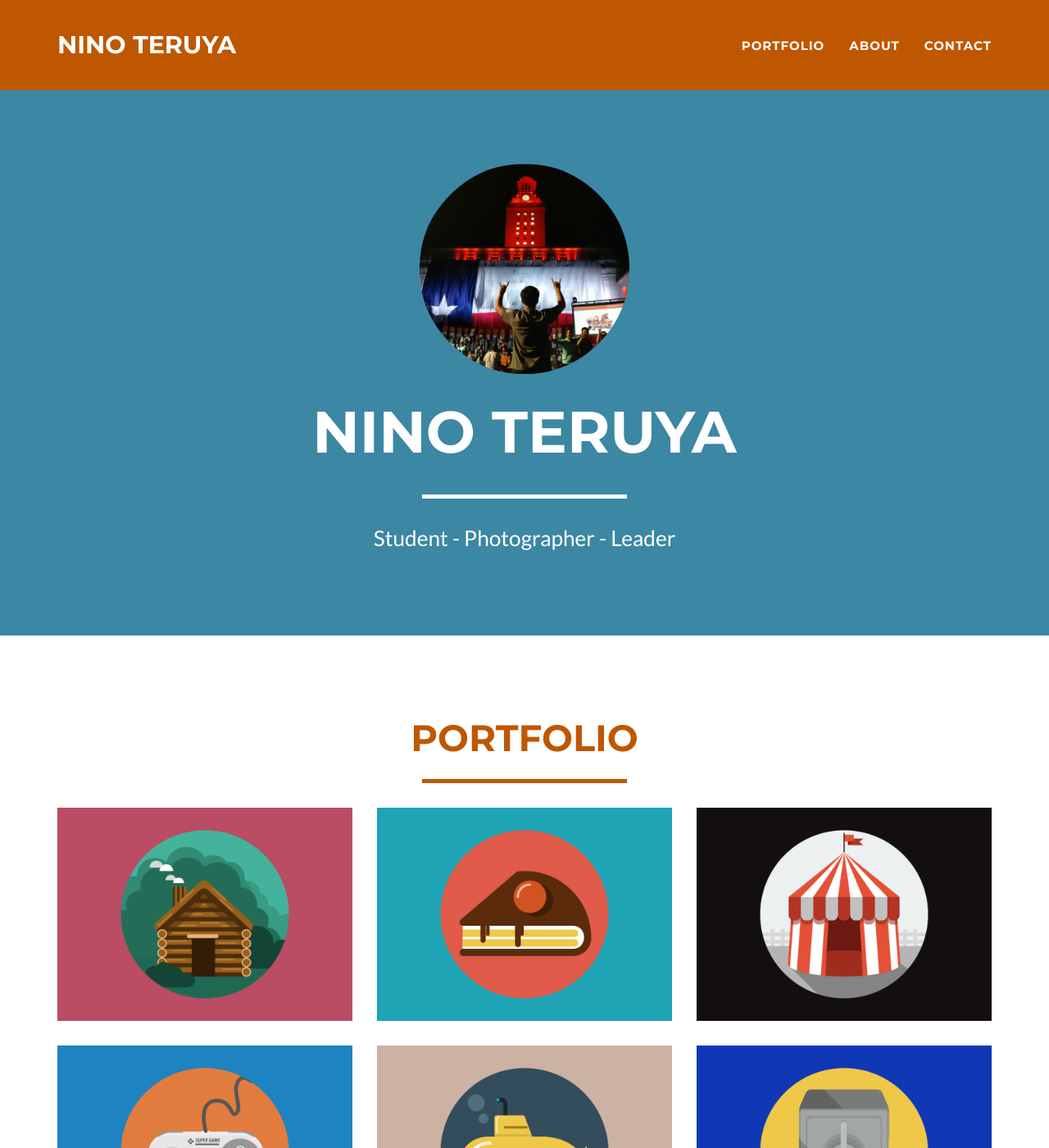
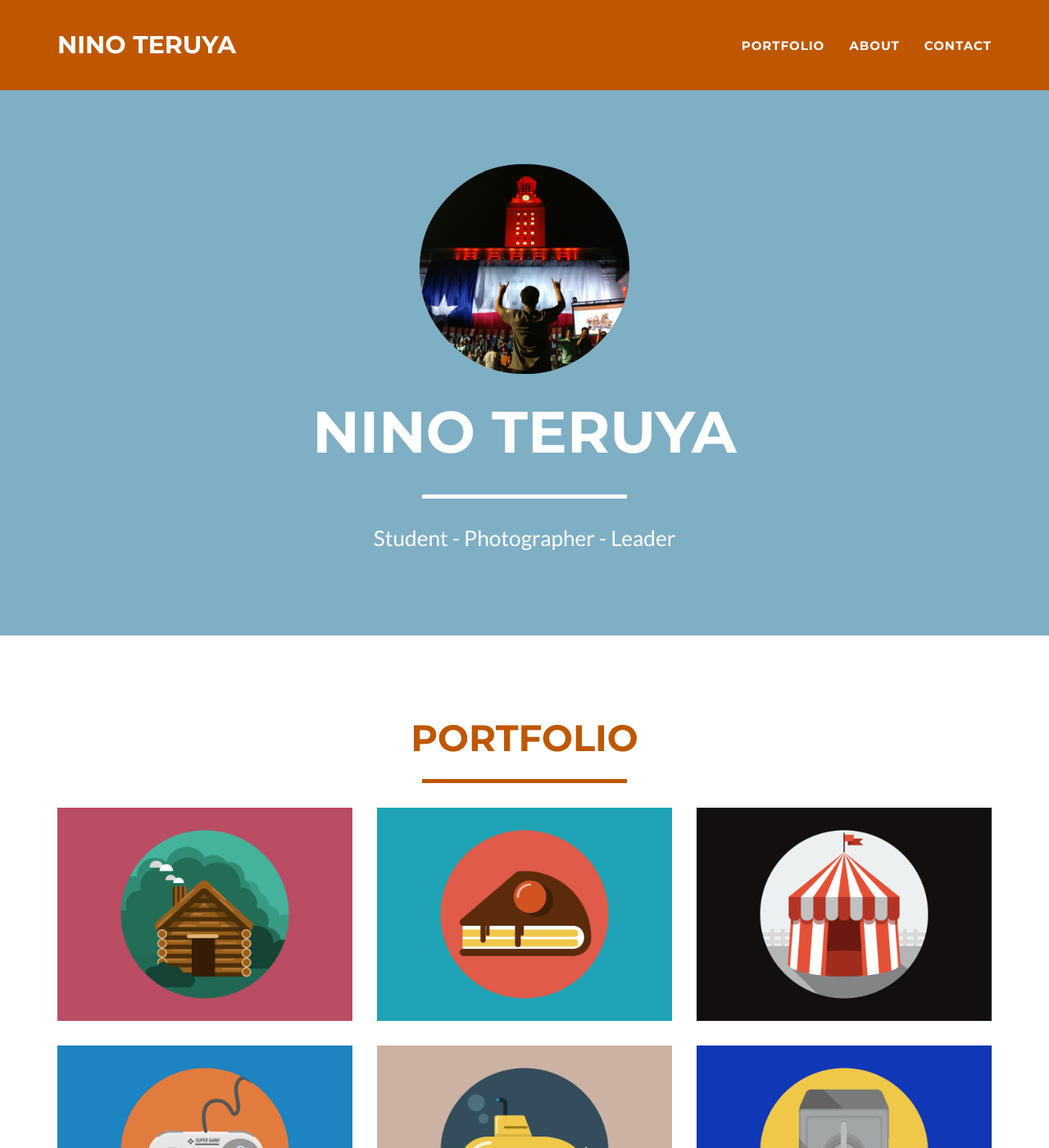
Before and after one commit to ninteru/ninteru.github.io, a Jekyll site: the page built from index.html, in a window 1280 px wide and 1400 px high. Shown: the whole window at 82% size. Built offline with Jekyll 4.4.1, drawn with Linux system fonts in a browser that asks for light colours.

Commit message:
more color

```diff
--- a/_config.yml
+++ b/_config.yml
@@ -24,7 +24,7 @@ disqus_shortname: myshortname
 
 # Color settings (hex-codes without the leading hash-tag)
 color:
-  primary: 3C87A3 #80B3FF
+  primary: 7EAFC5 #80B3FF
   primary-rgb: "24,288,156" #"128,179,255"
   secondary: BF5700 #FD6E8A
   secondary-dark: A34D05 #A2122F
```
